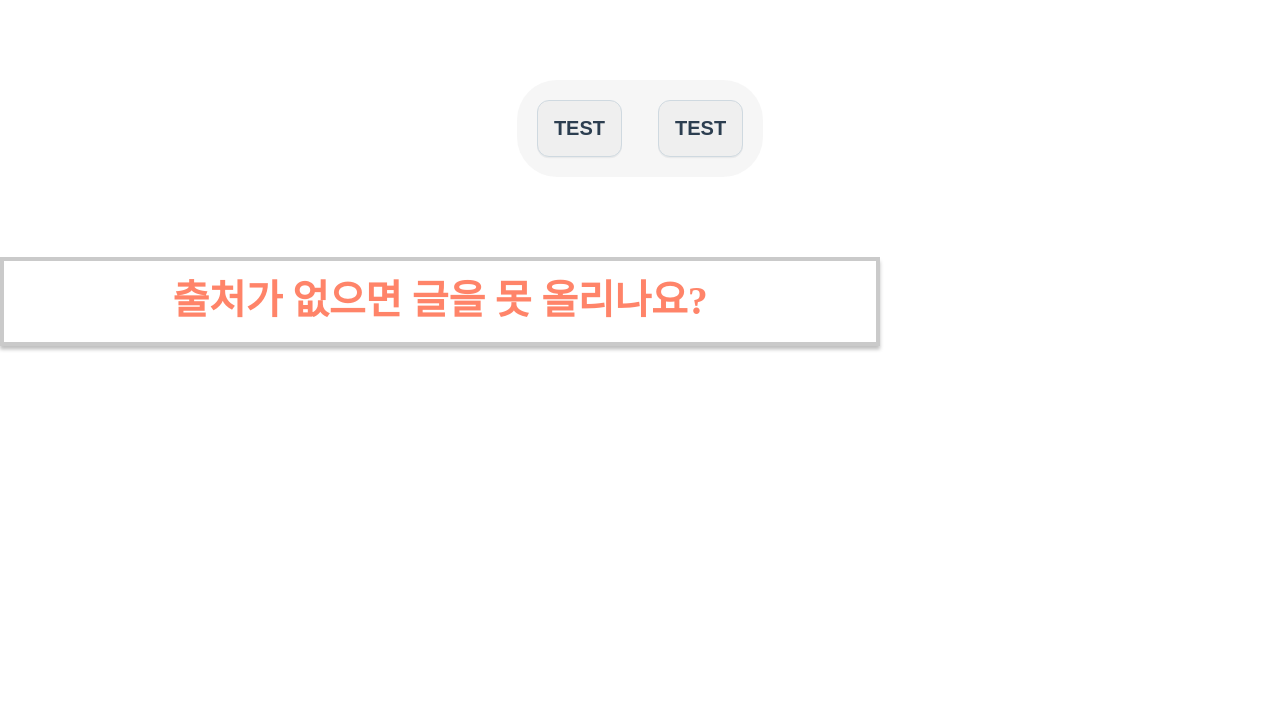
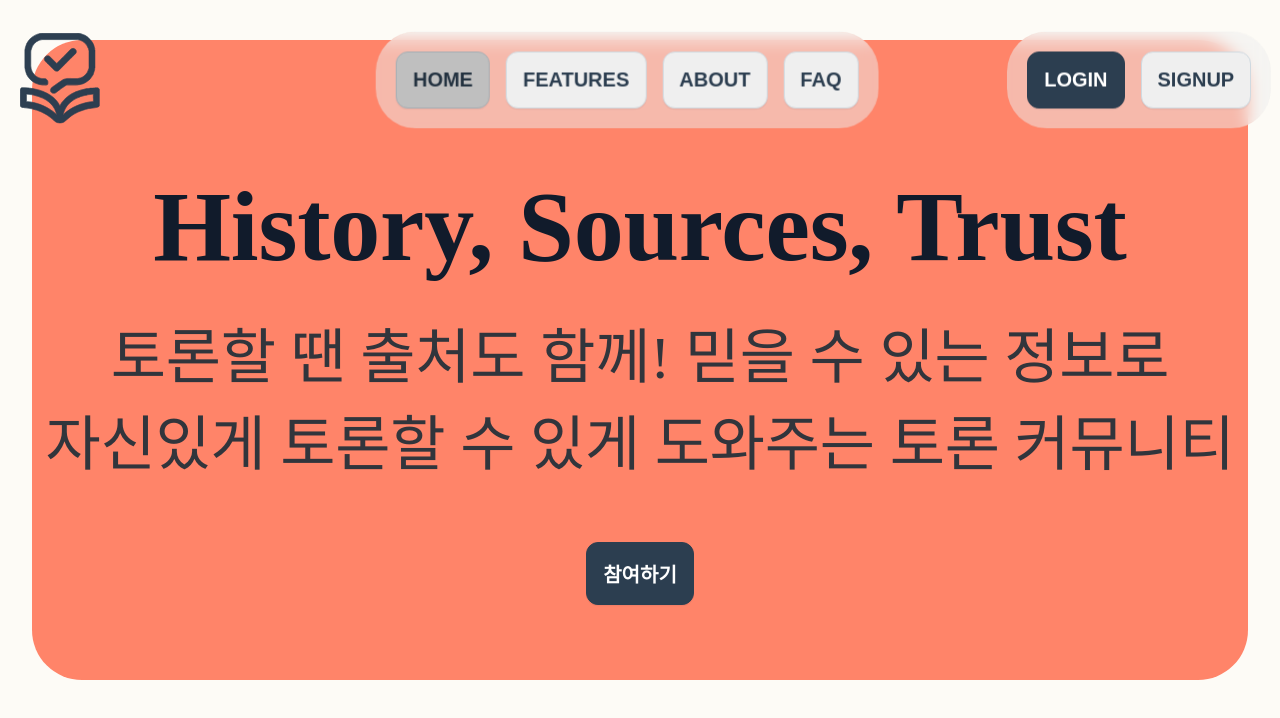
Before and after one commit to Histo-rian/FE, a React (Vite) app: page / in a window 1280 px wide. Shown: the top 718 px of the page. Built offline with nearby package versions, Linux system fonts and the light colour scheme; a web font is replaced by a local one.

Commit message:
feat:ladingPage 조립 및 Button 컴포넌트 수정

```diff
--- a/src/App.css
+++ b/src/App.css
@@ -1,81 +1,85 @@
 @font-face {
-    font-family: 'Paperozi';
-    src: url('https://cdn.jsdelivr.net/gh/projectnoonnu/2408-3@1.0/Paperlogy-1Thin.woff2') format('woff2');
+  font-family: "Paperozi";
+  src: url("https://cdn.jsdelivr.net/gh/projectnoonnu/2408-3@1.0/Paperlogy-1Thin.woff2") format("woff2");
   font-weight: 100;
   font-display: swap;
 }
 
 @font-face {
-    font-family: 'Paperozi';
-    src: url('https://cdn.jsdelivr.net/gh/projectnoonnu/2408-3@1.0/Paperlogy-2ExtraLight.woff2') format('woff2');
+  font-family: "Paperozi";
+  src: url("https://cdn.jsdelivr.net/gh/projectnoonnu/2408-3@1.0/Paperlogy-2ExtraLight.woff2") format("woff2");
   font-weight: 200;
   font-display: swap;
 }
 
 @font-face {
-    font-family: 'Paperozi';
-    src: url('https://cdn.jsdelivr.net/gh/projectnoonnu/2408-3@1.0/Paperlogy-3Light.woff2') format('woff2');
+  font-family: "Paperozi";
+  src: url("https://cdn.jsdelivr.net/gh/projectnoonnu/2408-3@1.0/Paperlogy-3Light.woff2") format("woff2");
   font-weight: 300;
   font-display: swap;
 }
 
 @font-face {
-    font-family: 'Paperozi';
-    src: url('https://cdn.jsdelivr.net/gh/projectnoonnu/2408-3@1.0/Paperlogy-4Regular.woff2') format('woff2');
+  font-family: "Paperozi";
+  src: url("https://cdn.jsdelivr.net/gh/projectnoonnu/2408-3@1.0/Paperlogy-4Regular.woff2") format("woff2");
   font-weight: 400;
   font-display: swap;
 }
 
 @font-face {
-    font-family: 'Paperozi';
-    src: url('https://cdn.jsdelivr.net/gh/projectnoonnu/2408-3@1.0/Paperlogy-5Medium.woff2') format('woff2');
+  font-family: "Paperozi";
+  src: url("https://cdn.jsdelivr.net/gh/projectnoonnu/2408-3@1.0/Paperlogy-5Medium.woff2") format("woff2");
   font-weight: 500;
   font-display: swap;
 }
 
 @font-face {
-    font-family: 'Paperozi';
-    src: url('https://cdn.jsdelivr.net/gh/projectnoonnu/2408-3@1.0/Paperlogy-6SemiBold.woff2') format('woff2');
+  font-family: "Paperozi";
+  src: url("https://cdn.jsdelivr.net/gh/projectnoonnu/2408-3@1.0/Paperlogy-6SemiBold.woff2") format("woff2");
   font-weight: 600;
   font-display: swap;
 }
 
 @font-face {
-    font-family: 'Paperozi';
-    src: url('https://cdn.jsdelivr.net/gh/projectnoonnu/2408-3@1.0/Paperlogy-7Bold.woff2') format('woff2');
+  font-family: "Paperozi";
+  src: url("https://cdn.jsdelivr.net/gh/projectnoonnu/2408-3@1.0/Paperlogy-7Bold.woff2") format("woff2");
   font-weight: 700;
   font-display: swap;
 }
 
 @font-face {
-    font-family: 'Paperozi';
-    src: url('https://cdn.jsdelivr.net/gh/projectnoonnu/2408-3@1.0/Paperlogy-8ExtraBold.woff2') format('woff2');
+  font-family: "Paperozi";
+  src: url("https://cdn.jsdelivr.net/gh/projectnoonnu/2408-3@1.0/Paperlogy-8ExtraBold.woff2") format("woff2");
   font-weight: 800;
   font-display: swap;
 }
 
 @font-face {
-    font-family: 'Paperozi';
-    src: url('https://cdn.jsdelivr.net/gh/projectnoonnu/2408-3@1.0/Paperlogy-9Black.woff2') format('woff2');
+  font-family: "Paperozi";
+  src: url("https://cdn.jsdelivr.net/gh/projectnoonnu/2408-3@1.0/Paperlogy-9Black.woff2") format("woff2");
   font-weight: 900;
   font-display: swap;
 }
 
-html, body {
+html,
+body {
   margin: 0;
   padding: 0;
-  font-family: 'Paperozi', sans-serif;
+  font-family: "Paperozi", sans-serif;
   font-weight: 100;
 }
 
 .buttonContainer {
-  background: rgba(238, 238, 238, 0.5); /* 불투명한 흰색 */
-  backdrop-filter: blur(8px); /* 유리 느낌 */
+  position: fixed;
+  left: 49%;
+  top: 10%;
+  transform: translate(-50%, -50%);
+  background: rgba(238, 238, 238, 0.5);
+  backdrop-filter: blur(8px);
   border-radius: 40px;
   padding: 20px 20px;
   display: flex;
   justify-content: center;
-  gap: 36px;
+  gap: 16px;
   width: fit-content;
-  margin: 80px auto;
 }
--- a/src/App.jsx
+++ b/src/App.jsx
@@ -1,24 +1,15 @@
 import './App.css'
-import Button from '../src/components/Button/Button'
-import Card from '../src/components/Card/Card'
-import FAQ from '../src/components/FAQ/FAQ'
+import { BrowserRouter, Routes, Route } from 'react-router-dom';
+
+import LandingPage from './pages/Landing/LandingPage'
 
 function App() {
-  const a = {
-    color : "white",
-    text : "TEST",
-    type : "btnPrimary",
-    state : ""
-  };
-  const c = {
-    title:"출처가 없으면 글을 못 올리나요?",
-    text:"아닙니다. 출처가 없어도 글을 작성할 수 있지만,\n“주관적인 의견입니다”라는 표시가 붙고,\n노출 우선순위가 낮아집니다.\n신뢰도 높은 출처를 남길수록 더 많은 사용자에게 글이 보여집니다."
-  };
-  return (
-    <>
-      <div className='buttonContainer'><Button {...a}/><Button {...a}/></div>
-      <FAQ {...c}/>
-    </>
+  return(
+    <BrowserRouter>
+      <Routes>
+        <Route path="/" element={<LandingPage />} />
+      </Routes>
+    </BrowserRouter>
   )
 }
 
--- a/src/components/Button/Button.css
+++ b/src/components/Button/Button.css
@@ -8,6 +8,7 @@ button {
   cursor: pointer;
   transition: all 0.2s ease;
   box-shadow: 0 1.25px 0 0 rgba(17,27,43,0.05);
+  width: fit-content;
 }
 
 button:hover {
@@ -15,12 +16,13 @@ button:hover {
 }
 
 button:active {
- filter: brightness(80%);
+ filter: brightness(88%);
 }
 
 .black {
  background-color: #2C3E50;
  color: white;
+ border: 1.25px solid #2C3E50;
 }
 
 .white{
--- /dev/null
+++ b/src/pages/Landing/LandingPage.css
@@ -0,0 +1,81 @@
+html {
+  background-color: #fdfbf6;
+  overflow: hidden;
+}
+.mainContainer {
+  background-color: #ff8469;
+  width: 95%;
+  height: 80%;
+  border-radius: 50px;
+  display: flex;
+  justify-content: center;
+}
+section {
+  width: 100vw;
+  height: 100vh;
+}
+
+#one {
+  margin-top: 40px;
+  display: flex;
+  justify-content: center;
+}
+
+.box {
+  display: flex;
+  justify-content: space-between;
+}
+
+.loginContainer {
+  position: fixed;
+  left: 89%;
+  top: 10%;
+  transform: translate(-50%, -50%);
+  background: rgba(238, 238, 238, 0.5);
+  backdrop-filter: blur(8px);
+  border-radius: 40px;
+  padding: 20px 20px;
+  display: flex;
+  justify-content: center;
+  gap: 16px;
+  width: fit-content;
+}
+
+.logoContainer {
+  position: fixed;
+  right: 89%;
+  top: 10%;
+  transform: translate(-50%, -50%);
+  width: fit-content;
+}
+
+.main {
+  display: flex;
+  flex-direction: column;
+  justify-content: center;
+}
+
+.title {
+  color: #111b2b;
+  text-align: center;
+  font-feature-settings: "liga" off, "clig" off;
+  font-family: Paperlogy;
+  font-size: 100px;
+  font-style: normal;
+  font-weight: 900;
+  line-height: 24.96px;
+  letter-spacing: -0.192px;
+  margin-bottom: 8px;
+}
+
+.text {
+  color: #31353c;
+  text-align: center;
+  font-feature-settings: "liga" off, "clig" off;
+  font-family: Paperlogy;
+  font-size: 60px;
+  font-style: normal;
+  font-weight: 500;
+  letter-spacing: -0.192px;
+  white-space: pre-line;
+}
--- /dev/null
+++ b/src/pages/Landing/LandingPage.jsx
@@ -0,0 +1,40 @@
+import '../Landing/LandingPage.css'
+
+import Button from "../../components/Button/Button"
+import Card from "../../components/Card/Card"
+import FAQ from "../../components/FAQ/FAQ"
+
+export default function LandingPage() {
+ return (
+  <>
+   <div className='buttonContainer'>
+    <Button {...{ color: "white", type: "secondary", state: "active", text: "HOME" }} />
+    <Button {...{ color: "white", type: "secondary", text: "FEATURES" }} />
+    <Button {...{ color: "white", type: "secondary", text: "ABOUT" }} />
+    <Button {...{ color: "white", type: "secondary", text: "FAQ" }} />
+   </div>
+
+   <div className='loginContainer'>
+    <Button {...{ color: "black", type: "secondary", text: "LOGIN" }} />
+    <Button {...{ color: "white", type: "secondary", text: "SIGNUP" }} />
+   </div>
+
+   <div className='logoContainer'>
+    <img src='../src/assets/4.svg'></img>
+   </div>
+
+   <section id="one">
+    <div className='mainContainer'>
+     <div className='main'>
+      <p className='title'>History, Sources, Trust</p>
+      <p className='text'>토론할 땐 출처도 함께! 믿을 수 있는 정보로<br></br>자신있게 토론할 수 있게 도와주는 토론 커뮤니티</p>
+      <div style={{ display: "flex", justifyContent: "center", alignItems: "center" }}><Button {...{ color: "black", type: "secondary", text: "참여하기" }} /></div>
+     </div>
+    </div>
+   </section>
+   <section id="two"></section>
+   <section id="three"></section>
+   <section id="four"></section>
+  </>
+ )
+}
--- a/src/pages/landingPage.jsx
+++ /dev/null
@@ -1,3 +0,0 @@
-export default function landingPage(){
-
-}
```
Also changed, not shown: src/assets/4.svg (added). Lines whose indentation alone changed are shown as unchanged.
